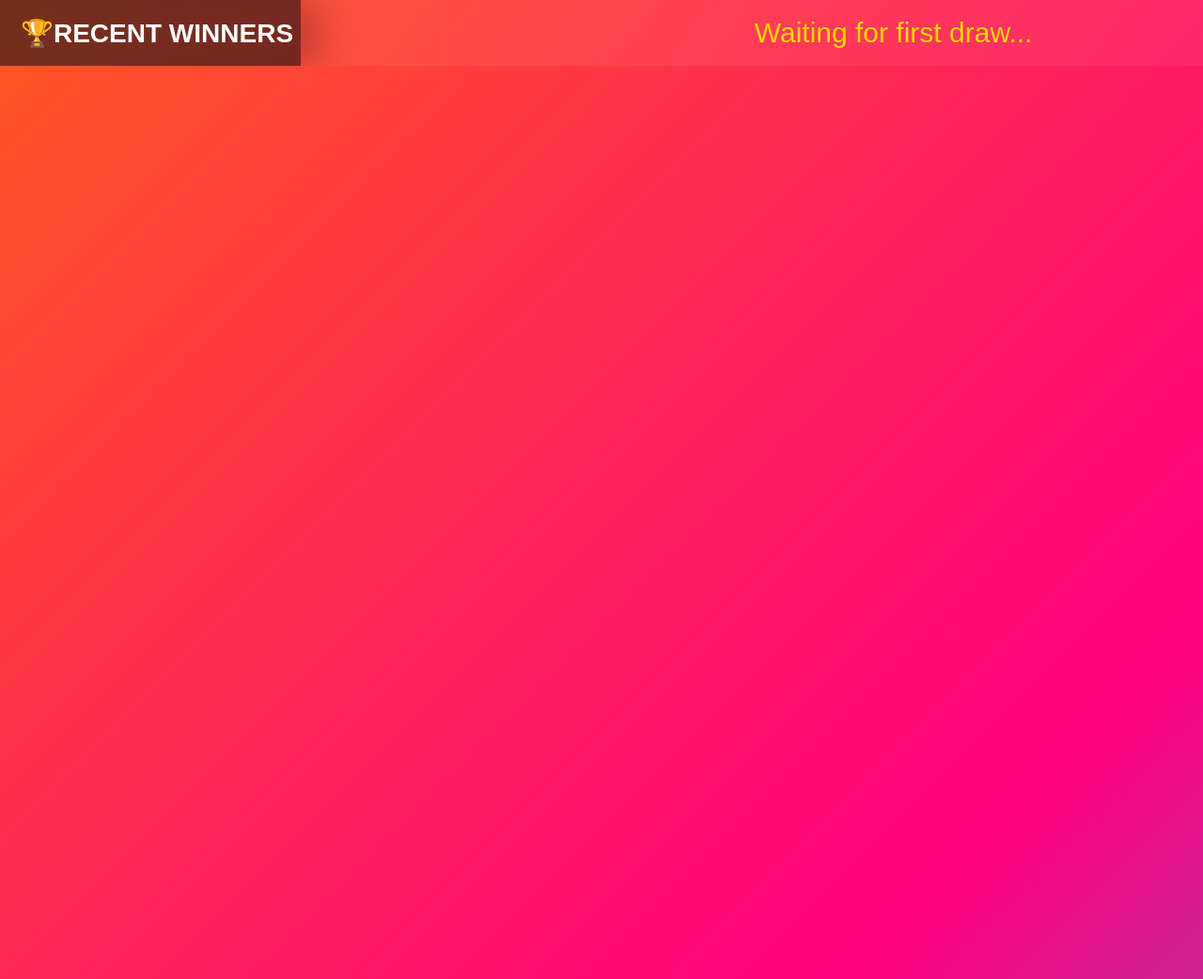
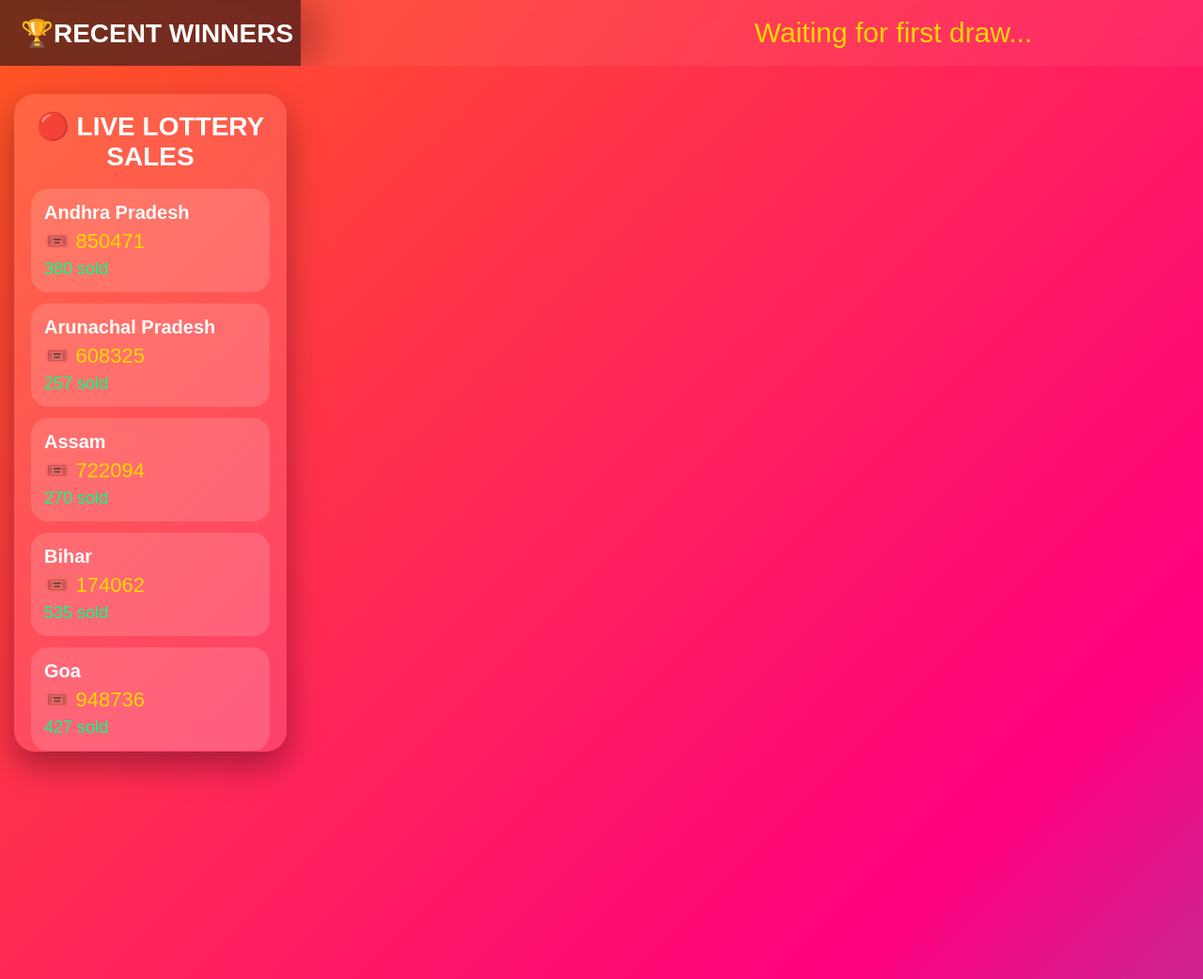
Before and after one commit to amithachar/lotterymachine, a Flask app: page / in a window 1280 px wide. Shown: the top 1042 px of the page at 94% size. Run offline with Flask 3, Linux system fonts and the light colour scheme.

Commit message:
added new feature changes

```diff
--- a/static/css/style.css
+++ b/static/css/style.css
@@ -343,3 +343,132 @@ scale(
 );
 
 }
+
+/* LEFT LIVE PANEL */
+
+#livePanel{
+
+position:absolute;
+
+left:15px;
+
+top:100px;
+
+width:290px;
+
+height:700px;
+
+overflow:auto;
+
+border-radius:22px;
+
+background:
+
+rgba(
+255,
+255,
+255,
+0.12
+);
+
+backdrop-filter:
+
+blur(
+15px
+);
+
+padding:18px;
+
+box-shadow:
+
+0 15px 35px rgba(
+0,
+0,
+0,
+0.35
+);
+
+}
+
+.panelHeader{
+
+font-size:28px;
+
+color:white;
+
+font-weight:bold;
+
+margin-bottom:18px;
+
+text-align:center;
+
+}
+
+.stateRow{
+
+display:flex;
+
+flex-direction:column;
+
+gap:6px;
+
+padding:14px;
+
+margin-bottom:12px;
+
+border-radius:18px;
+
+background:
+
+rgba(
+255,
+255,
+255,
+0.15
+);
+
+}
+
+.stateName{
+
+color:white;
+
+font-size:20px;
+
+font-weight:bold;
+
+}
+
+.ticketBox{
+
+color:gold;
+
+font-size:22px;
+
+}
+
+.soldBox{
+
+color:
+
+#00ff88;
+
+font-size:18px;
+
+}
+
+/* scrollbar */
+
+#livePanel::-webkit-scrollbar{
+
+width:8px;
+
+}
+
+#livePanel::-webkit-scrollbar-thumb{
+
+background:white;
+
+border-radius:20px;
+
+}
--- a/static/js/app.js
+++ b/static/js/app.js
@@ -171,3 +171,118 @@ history.join(
 )
 
 }
+
+const states=[
+
+"Andhra Pradesh",
+"Arunachal Pradesh",
+"Assam",
+"Bihar",
+"Goa",
+"Gujarat",
+"Haryana",
+"Karnataka",
+"Kerala",
+"Madhya Pradesh",
+
+"Maharashtra",
+"Odisha",
+"Punjab",
+"Rajasthan",
+"Sikkim",
+"Tamil Nadu",
+"Telangana",
+"Tripura",
+"Uttar Pradesh",
+"West Bengal"
+
+]
+
+function randomTicket(){
+
+return Math.floor(
+
+100000+
+
+Math.random()*900000
+
+)
+
+}
+
+function randomSold(){
+
+return Math.floor(
+
+100+
+
+Math.random()*900
+
+)
+
+}
+
+function loadSales(){
+
+const panel=
+
+document.getElementById(
+"stateList"
+)
+
+panel.innerHTML=""
+
+states.forEach(
+
+state=>{
+
+const row=
+
+document.createElement(
+"div"
+)
+
+row.className=
+"stateRow"
+
+row.innerHTML=`
+
+<div class="stateName">
+
+${state}
+
+</div>
+
+<div class="ticketBox">
+
+🎟️ ${randomTicket()}
+
+</div>
+
+<div class="soldBox">
+
+${randomSold()} sold
+
+</div>
+
+`
+
+panel.appendChild(
+row
+)
+
+}
+
+)
+
+}
+
+loadSales()
+
+setInterval(
+
+loadSales,
+
+60000
+
+)
--- a/templates/index.html
+++ b/templates/index.html
@@ -19,6 +19,20 @@ href="/static/css/style.css">
 </head>
 
 <body>
+
+<div id="livePanel">
+
+<div class="panelHeader">
+
+🔴 LIVE LOTTERY SALES
+
+</div>
+
+<div id="stateList">
+
+</div>
+
+</div>
 
 <div id="historyBar">
 
```
